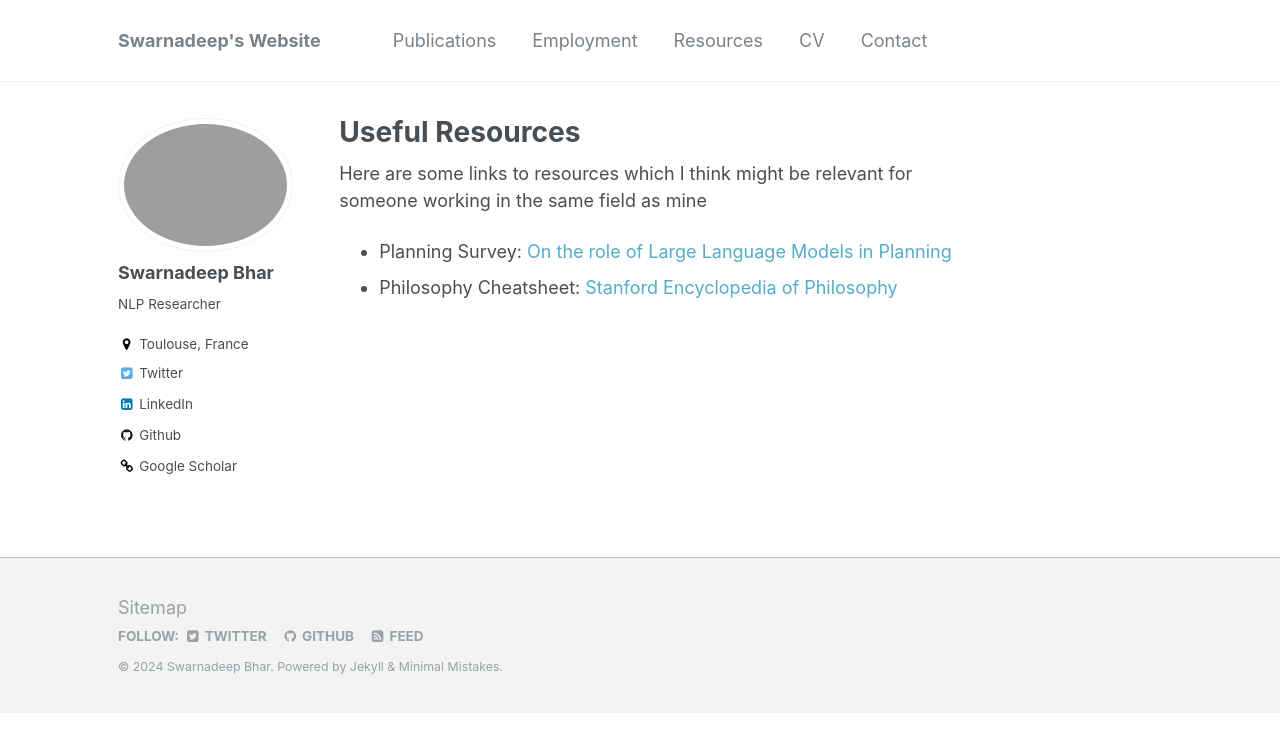
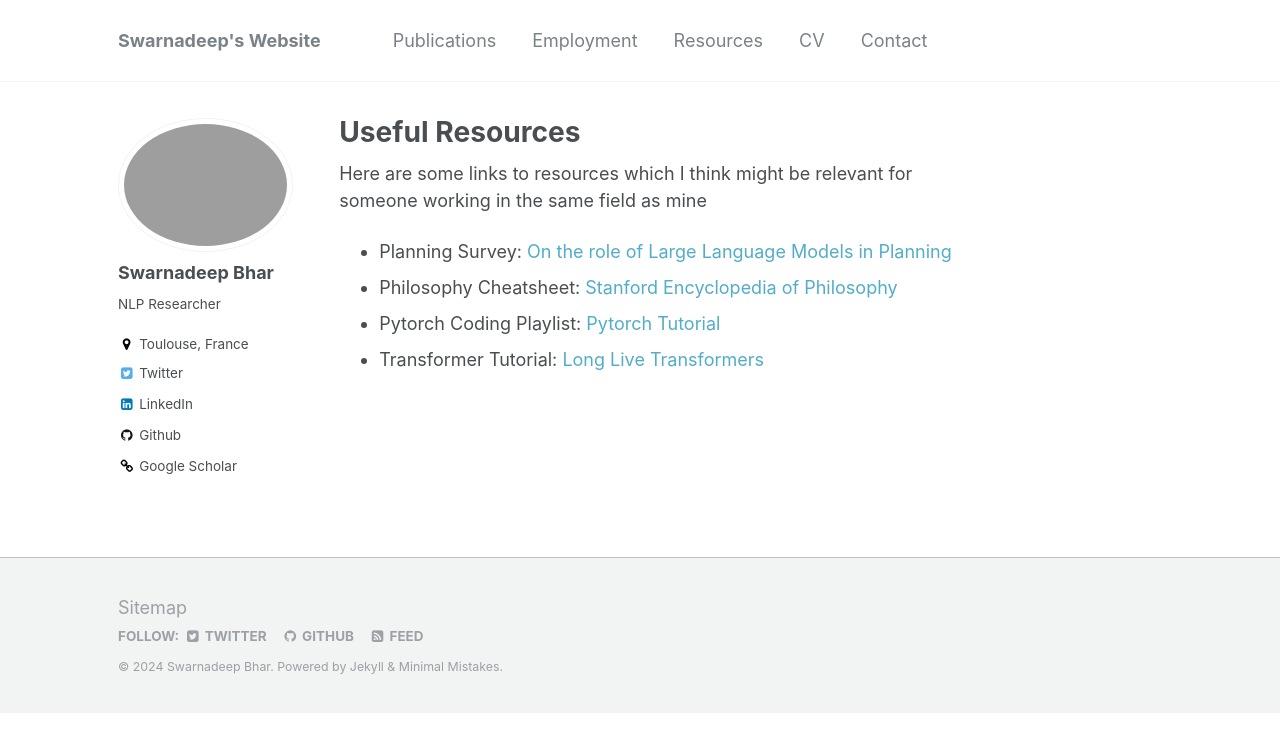
Before and after one commit to swarnadeep8597/swarnadeep8597.github.io, a Jekyll site: the page built from _pages/useful.md, in a window 1280 px wide. Shown: the top 752 px of the page. Built offline with Jekyll 4.4.1, drawn with Linux system fonts in a browser that asks for light colours.

Commit message:
added links tutorials

```diff
--- a/_pages/useful.md
+++ b/_pages/useful.md
@@ -7,3 +7,5 @@ Here are some links to resources which I think might be relevant for someone wor
 
 * Planning Survey: [On the role of Large Language Models in Planning](https://www.dropbox.com/s/50okbrvm3v12e3s/icaps-llm-tut-slides-posted.pdf?e=1&dl=0)
 * Philosophy Cheatsheet: [Stanford Encyclopedia of Philosophy](https://plato.stanford.edu/index.html)
+* Pytorch Coding Playlist: [Pytorch Tutorial](https://youtube.com/playlist?list=PLhhyoLH6IjfxeoooqP9rhU3HJIAVAJ3Vz&feature=shared)
+* Transformer Tutorial: [Long Live Transformers](https://youtu.be/S27pHKBEp30?feature=shared)
```
